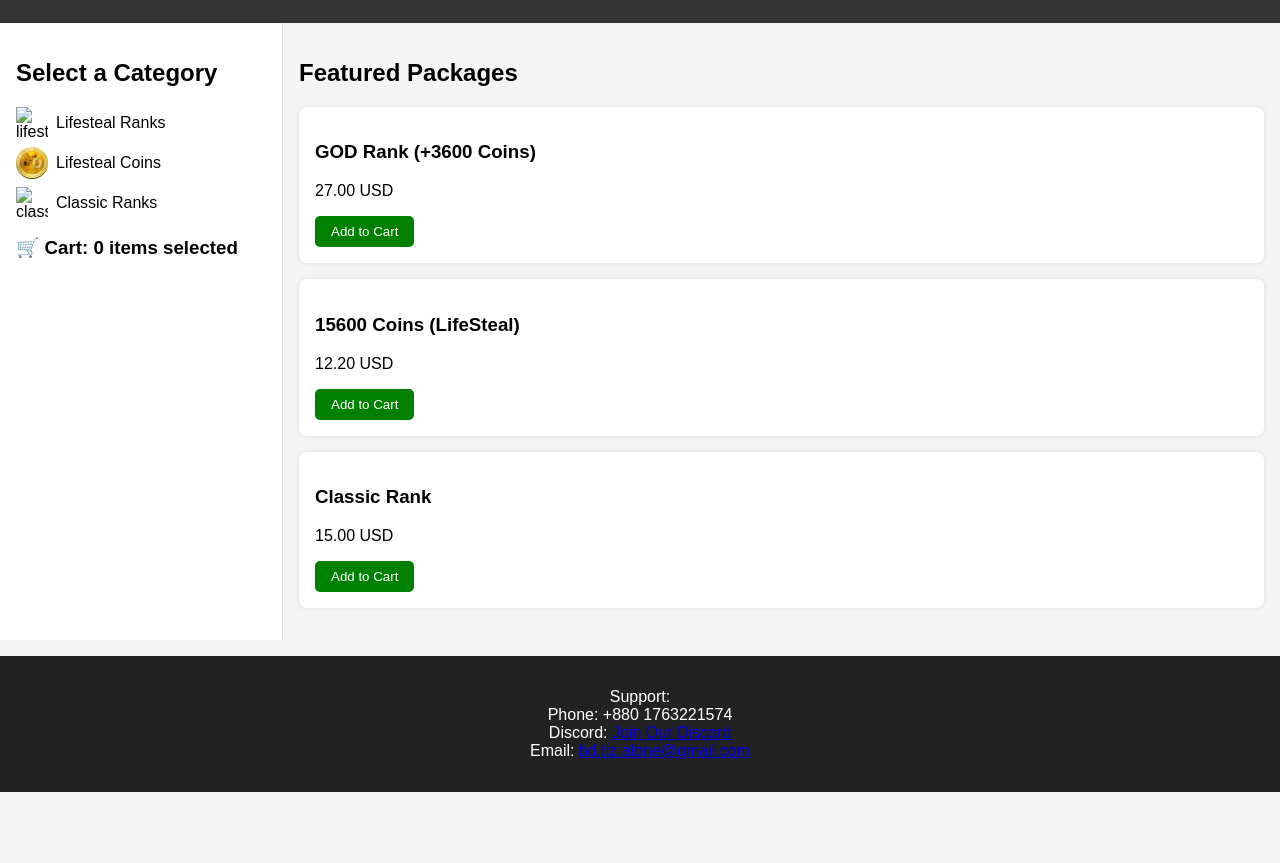
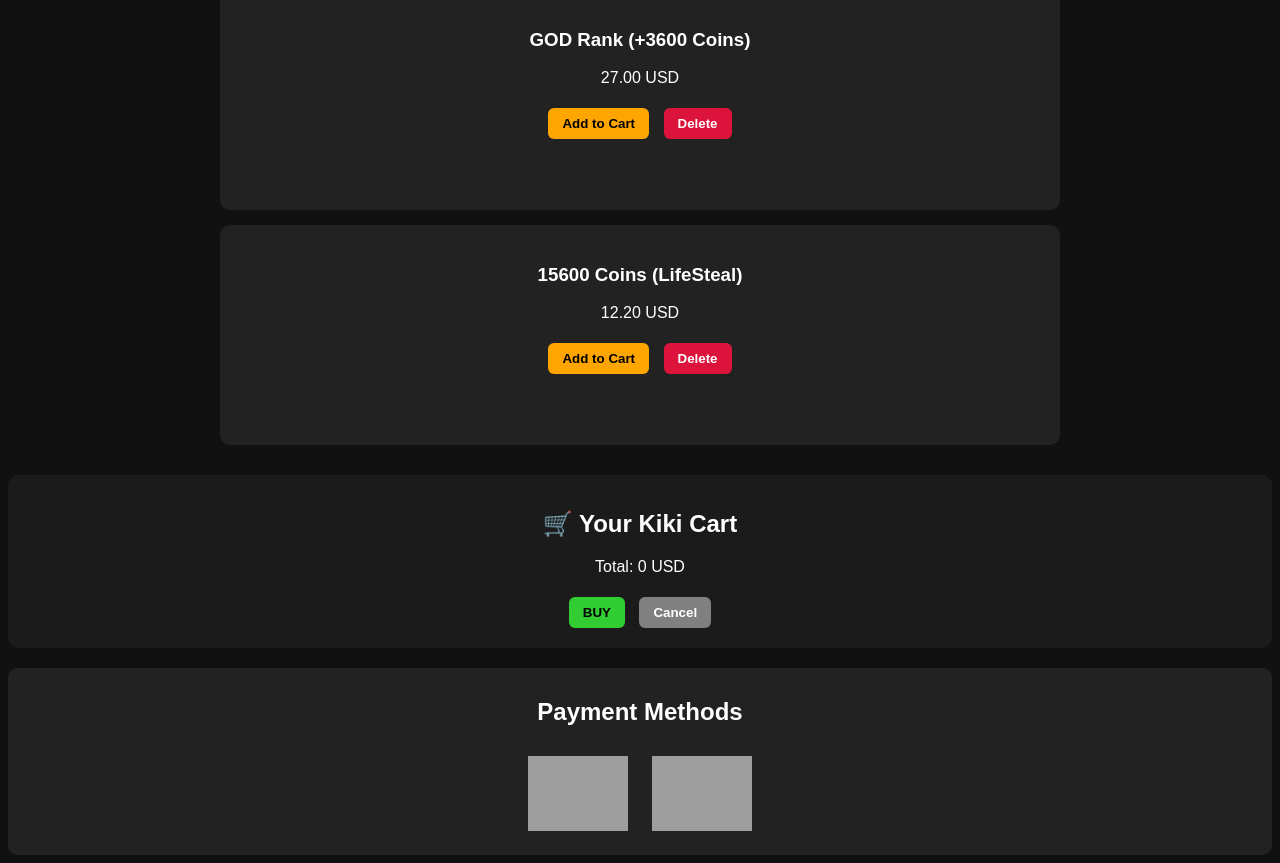
Before and after one commit to vanillamchub/vanillamchub, a plain HTML site: page index.html in a window 1280 px wide. Shown: the part 90-953 px from the top of the page. Before the commit the page ends 882 px from the top, so only its background shows below. Drawn offline with Linux system fonts and the light colour scheme; grey boxes are pictures that could not be loaded.

Commit message:
Update index.html

```diff
--- a/index.html
+++ b/index.html
@@ -4,59 +4,168 @@
   <meta charset="UTF-8">
   <meta name="viewport" content="width=device-width, initial-scale=1.0">
   <title>VanillaMC Store</title>
-  <link rel="stylesheet" href="style.css">
+  <style>
+    body {
+      background: #111;
+      color: #fff;
+      font-family: Arial, sans-serif;
+      text-align: center;
+    }
+    .package-box {
+      background: #222;
+      border-radius: 10px;
+      padding: 20px;
+      margin: 15px auto;
+      width: 90%;
+      max-width: 800px;
+      min-height: 180px;
+      transition: transform 0.3s, box-shadow 0.3s;
+    }
+    .package-box.added {
+      transform: scale(1.03);
+      box-shadow: 0 0 15px limegreen;
+    }
+    button {
+      padding: 8px 14px;
+      margin: 5px;
+      border: none;
+      border-radius: 6px;
+      cursor: pointer;
+      font-weight: bold;
+    }
+    .add { background: orange; }
+    .delete { background: crimson; color: white; }
+    .buy { background: limegreen; }
+    .cancel { background: gray; color: white; }
+    #cart {
+      margin-top: 30px;
+      padding: 15px;
+      background: #1b1b1b;
+      border-radius: 10px;
+    }
+    #cart-list li {
+      margin: 5px 0;
+      padding: 5px;
+      background: #333;
+      border-radius: 5px;
+    }
+    .payment {
+      margin-top: 20px;
+      padding: 10px;
+      background: #222;
+      border-radius: 10px;
+    }
+    .payment img {
+      width: 100px;
+      margin: 10px;
+    }
+    .notification {
+      position: fixed;
+      top: 20px;
+      right: 20px;
+      padding: 10px 20px;
+      border-radius: 8px;
+      color: #fff;
+      font-weight: bold;
+      z-index: 1000;
+    }
+  </style>
 </head>
 <body>
-  <header>
-    <h1>🍃 VanillaMC Store</h1>
-  </header>
 
-  <main>
-    <aside>
-      <h2>Select a Category</h2>
-      <div class="category" onclick="filterCategory('lifesteal')">
-        <img src="images/netherite-sword.gif" alt="lifesteal"> Lifesteal Ranks
-      </div>
-      <div class="category" onclick="filterCategory('lifesteal')">
-        <img src="images/doge-coin.png" alt="coins"> Lifesteal Coins
-      </div>
-      <div class="category" onclick="filterCategory('classic')">
-        <img src="images/grass-block.png" alt="classic"> Classic Ranks
-      </div>
-      <h3 id="cart-counter">🛒 Cart: 0 items selected</h3>
-    </aside>
+  <h1>VanillaMC Store</h1>
 
-    <section id="packages">
-      <h2>Featured Packages</h2>
-
-      <div class="package" data-category="lifesteal">
+  <!-- Packages -->
+  <div class="package-box" id="pkg-god">
     <h3>GOD Rank (+3600 Coins)</h3>
     <p>27.00 USD</p>
-        <button class="cart-btn" onclick="addToCart('GOD Rank (+3600 Coins)', '27.00')">Add to Cart</button>
+    <button class="add" onclick="addToCart('GOD Rank (+3600 Coins)', 27, 'pkg-god')">Add to Cart</button>
+    <button class="delete" onclick="removeFromCart('GOD Rank (+3600 Coins)', 'pkg-god')">Delete</button>
   </div>
 
-      <div class="package" data-category="lifesteal">
+  <div class="package-box" id="pkg-coin">
     <h3>15600 Coins (LifeSteal)</h3>
     <p>12.20 USD</p>
-        <button class="cart-btn" onclick="addToCart('15600 Coins (LifeSteal)', '12.20')">Add to Cart</button>
+    <button class="add" onclick="addToCart('15600 Coins (LifeSteal)', 12.20, 'pkg-coin')">Add to Cart</button>
+    <button class="delete" onclick="removeFromCart('15600 Coins (LifeSteal)', 'pkg-coin')">Delete</button>
   </div>
 
-      <div class="package" data-category="classic">
-        <h3>Classic Rank</h3>
-        <p>15.00 USD</p>
-        <button class="cart-btn" onclick="addToCart('Classic Rank', '15.00')">Add to Cart</button>
+  <!-- Cart Section -->
+  <div id="cart">
+    <h2>🛒 Your Kiki Cart</h2>
+    <ul id="cart-list"></ul>
+    <p id="total">Total: 0 USD</p>
+    <button class="buy" onclick="buyCart()">BUY</button>
+    <button class="cancel" onclick="cancelCart()">Cancel</button>
   </div>
 
-    </section>
-  </main>
+  <!-- Payment Methods -->
+  <div class="payment">
+    <h2>Payment Methods</h2>
+    <img src="https://i.ibb.co/Jq5Hhd1/bkash.png" alt="Bkash">
+    <img src="https://i.ibb.co/z5GMMW3/nagad.png" alt="Nagad">
+  </div>
 
-  <footer>
-    <p>Support:<br>
-    Phone: +880 1763221574<br>
-    Discord: <a href="https://discord.gg/dRewDxQWh7" target="_blank">Join Our Discord</a><br>
-    Email: <a href="mailto:bd.tiz.alone@gmail.com">bd.tiz.alone@gmail.com</a></p>
-  </footer>
+  <script>
+    let cart = [];
 
-  <script src="script.js"></script>
+    function addToCart(item, price, pkgId) {
+      if (!cart.find(p => p.item === item)) {
+        cart.push({item, price});
+        document.getElementById(pkgId).classList.add('added');
+        showNotification(`${item} added to cart!`, "add");
+      } else {
+        showNotification(`${item} is already in cart!`, "info");
+      }
+      updateCart();
+    }
+
+    function removeFromCart(item, pkgId) {
+      cart = cart.filter(p => p.item !== item);
+      document.getElementById(pkgId).classList.remove('added');
+      showNotification(`${item} removed from cart!`, "delete");
+      updateCart();
+    }
+
+    function cancelCart() {
+      cart = [];
+      document.querySelectorAll('.package-box').forEach(box => box.classList.remove('added'));
+      showNotification("Cart cleared!", "delete");
+      updateCart();
+    }
+
+    function buyCart() {
+      if (cart.length === 0) {
+        alert("Cart is empty!");
+        return;
+      }
+      let items = cart.map(p => p.item).join(", ");
+      alert(`Proceeding to payment for: ${items}\nTotal: ${cart.reduce((a,b)=>a+b.price,0).toFixed(2)} USD`);
+    }
+
+    function updateCart() {
+      const list = document.getElementById("cart-list");
+      const total = document.getElementById("total");
+      list.innerHTML = "";
+      let sum = 0;
+      cart.forEach(p => {
+        let li = document.createElement("li");
+        li.innerText = `${p.item} - ${p.price} USD`;
+        list.appendChild(li);
+        sum += p.price;
+      });
+      total.innerText = `Total: ${sum.toFixed(2)} USD`;
+    }
+
+    function showNotification(message, type) {
+      const notif = document.createElement("div");
+      notif.innerText = message;
+      notif.className = "notification";
+      notif.style.background = type === "add" ? "green" : type === "delete" ? "red" : "blue";
+      document.body.appendChild(notif);
+      setTimeout(() => notif.remove(), 2000);
+    }
+  </script>
+
 </body>
 </html>
```
Lines whose indentation alone changed are shown as unchanged.
